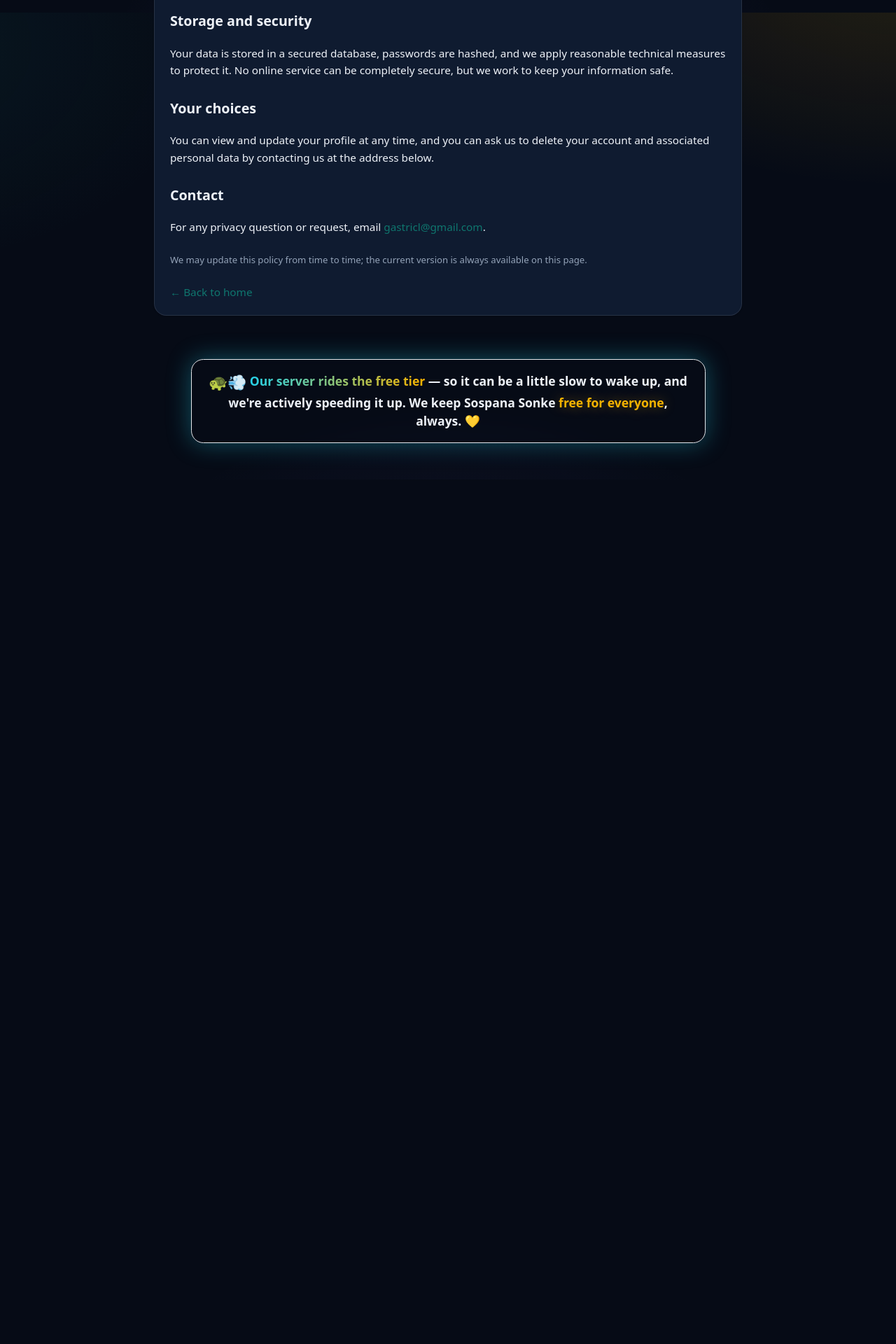
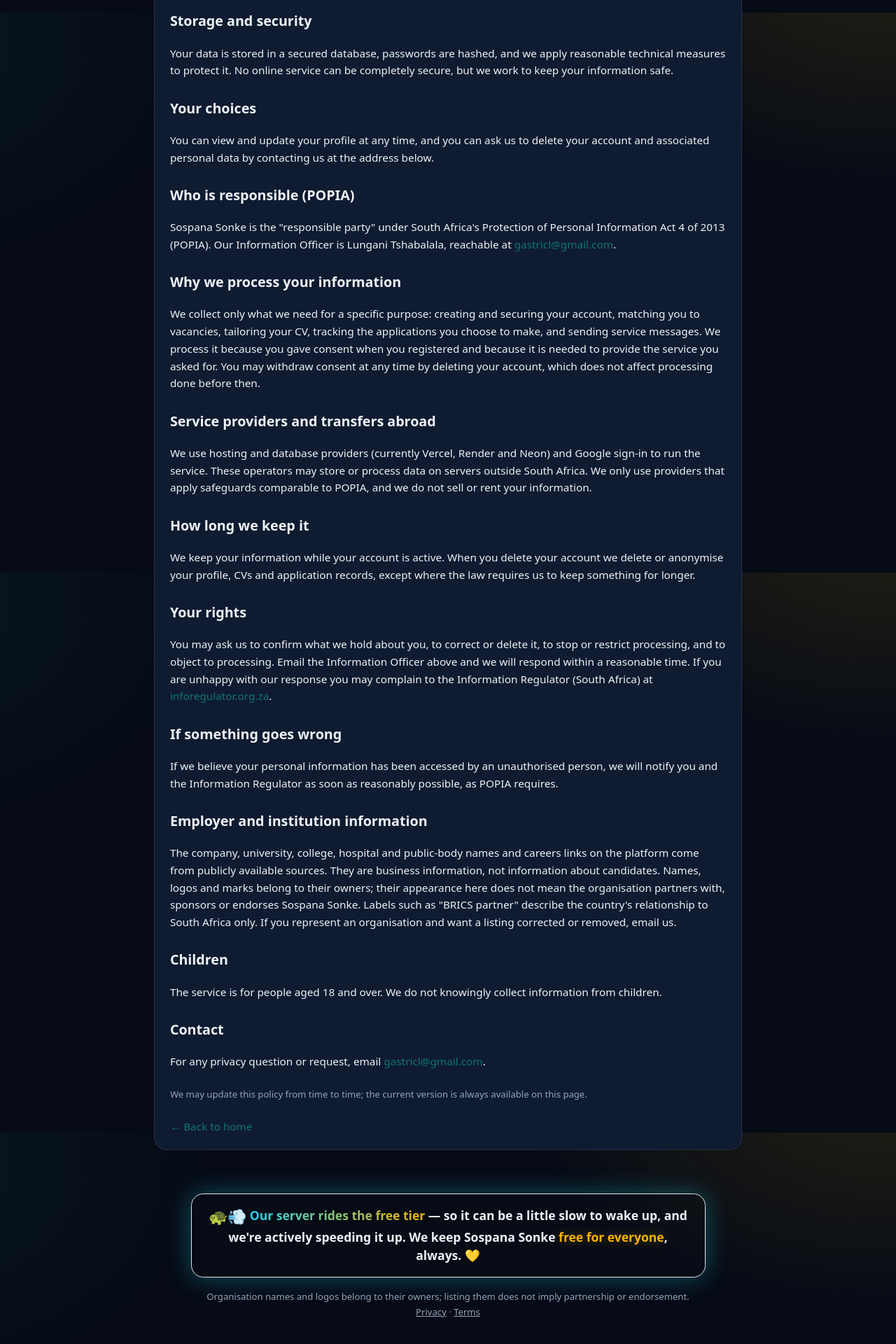
Before and after one commit to Hexmagistus/sospana-sonke, a Next.js app in the folder frontend/: page /privacy in a window 1280 px wide. Shown: the part 782-2702 px from the top of the page at 70% size. Before the commit the page ends 1467 px from the top, so only its background shows below. Built offline with nearby package versions, Linux system fonts and the light colour scheme; no server answers.

Commit message:
POPIA compliance: registration consent, expanded privacy policy, third-party/trade mark disclaimers
Co-Authored-By: Claude Sonnet 5 <noreply@anthropic.com>
Claude-Session: https://claude.ai/code/session_01NVFy4w6ch7jpYAFoCrKrvb

```diff
--- a/frontend/src/app/layout.tsx
+++ b/frontend/src/app/layout.tsx
@@ -148,6 +148,13 @@ export default function RootLayout({ children }: { children: React.ReactNode })
                   <span className="font-extrabold text-ss-primary" style={{ textShadow: "0 0 18px var(--ss-primary-glow)" }}>free for everyone</span>, always. 💛
                 </p>
               </div>
+              <p className="mx-auto mt-4 max-w-2xl text-center text-xs leading-relaxed text-ss-muted">
+                Organisation names and logos belong to their owners; listing them does not imply
+                partnership or endorsement.{" "}
+                <a href="/privacy" className="underline hover:text-ss-text">Privacy</a>
+                {" · "}
+                <a href="/terms" className="underline hover:text-ss-text">Terms</a>
+              </p>
             </footer>
             <MobileBottomNav />
             <CommandPalette />
--- a/frontend/src/app/privacy/page.tsx
+++ b/frontend/src/app/privacy/page.tsx
@@ -8,7 +8,7 @@ export default function PrivacyPage() {
     <div className="mx-auto mt-8 max-w-3xl">
       <Card>
         <h1 className="mb-1 text-2xl font-bold text-ss-text">Privacy Policy</h1>
-        <p className="mb-6 text-sm text-ss-muted">Last updated: 6 September 2026</p>
+        <p className="mb-6 text-sm text-ss-muted">Last updated: 20 September 2026</p>
         <div className="space-y-4 text-sm leading-relaxed text-ss-text">
           <p>
             Sospana Sonke (&quot;we&quot;, &quot;us&quot;) helps job seekers across Southern Africa
@@ -58,6 +58,67 @@ export default function PrivacyPage() {
             account and associated personal data by contacting us at the address below.
           </p>
 
+          <h2 className="pt-2 text-lg font-semibold text-ss-text">Who is responsible (POPIA)</h2>
+          <p>
+            Sospana Sonke is the &quot;responsible party&quot; under South Africa&apos;s Protection of
+            Personal Information Act 4 of 2013 (POPIA). Our Information Officer is Lungani Tshabalala,
+            reachable at <a className="text-brand hover:underline" href="mailto:gastricl@gmail.com">gastricl@gmail.com</a>.
+          </p>
+
+          <h2 className="pt-2 text-lg font-semibold text-ss-text">Why we process your information</h2>
+          <p>
+            We collect only what we need for a specific purpose: creating and securing your account,
+            matching you to vacancies, tailoring your CV, tracking the applications you choose to make,
+            and sending service messages. We process it because you gave consent when you registered
+            and because it is needed to provide the service you asked for. You may withdraw consent at
+            any time by deleting your account, which does not affect processing done before then.
+          </p>
+
+          <h2 className="pt-2 text-lg font-semibold text-ss-text">Service providers and transfers abroad</h2>
+          <p>
+            We use hosting and database providers (currently Vercel, Render and Neon) and Google sign-in
+            to run the service. These operators may store or process data on servers outside South
+            Africa. We only use providers that apply safeguards comparable to POPIA, and we do not sell
+            or rent your information.
+          </p>
+
+          <h2 className="pt-2 text-lg font-semibold text-ss-text">How long we keep it</h2>
+          <p>
+            We keep your information while your account is active. When you delete your account we delete
+            or anonymise your profile, CVs and application records, except where the law requires us to
+            keep something for longer.
+          </p>
+
+          <h2 className="pt-2 text-lg font-semibold text-ss-text">Your rights</h2>
+          <p>
+            You may ask us to confirm what we hold about you, to correct or delete it, to stop or
+            restrict processing, and to object to processing. Email the Information Officer above and we
+            will respond within a reasonable time. If you are unhappy with our response you may complain
+            to the Information Regulator (South Africa) at{" "}
+            <a className="text-brand hover:underline" href="https://inforegulator.org.za" target="_blank" rel="noopener noreferrer">inforegulator.org.za</a>.
+          </p>
+
+          <h2 className="pt-2 text-lg font-semibold text-ss-text">If something goes wrong</h2>
+          <p>
+            If we believe your personal information has been accessed by an unauthorised person, we
+            will notify you and the Information Regulator as soon as reasonably possible, as POPIA requires.
+          </p>
+
+          <h2 className="pt-2 text-lg font-semibold text-ss-text">Employer and institution information</h2>
+          <p>
+            The company, university, college, hospital and public-body names and careers links on the
+            platform come from publicly available sources. They are business information, not information
+            about candidates. Names, logos and marks belong to their owners; their appearance here does not
+            mean the organisation partners with, sponsors or endorses Sospana Sonke. Labels such as
+            &quot;BRICS partner&quot; describe the country&apos;s relationship to South Africa only. If you
+            represent an organisation and want a listing corrected or removed, email us.
+          </p>
+
+          <h2 className="pt-2 text-lg font-semibold text-ss-text">Children</h2>
+          <p>
+            The service is for people aged 18 and over. We do not knowingly collect information from children.
+          </p>
+
           <h2 className="pt-2 text-lg font-semibold text-ss-text">Contact</h2>
           <p>
             For any privacy question or request, email{" "}
--- a/frontend/src/app/register/page.tsx
+++ b/frontend/src/app/register/page.tsx
@@ -18,6 +18,7 @@ export default function RegisterPage() {
   });
   const [error, setError] = useState("");
   const [busy, setBusy] = useState(false);
+  const [consent, setConsent] = useState(false);
 
   function set(k: string, v: string) {
     setForm((f) => ({ ...f, [k]: v }));
@@ -26,6 +27,10 @@ export default function RegisterPage() {
   async function submit(e: React.FormEvent) {
     e.preventDefault();
     setError("");
+    if (!consent) {
+      setError("Please accept the Privacy Policy and Terms to create your account.");
+      return;
+    }
     setBusy(true);
     try {
       await register(form);
@@ -88,7 +93,23 @@ export default function RegisterPage() {
             <Field label="Password (min 8 characters)">
               <Input type="password" value={form.password} onChange={(e) => set("password", e.target.value)} required minLength={8} />
             </Field>
-            <Button type="submit" loading={busy} disabled={busy} glow className="w-full">
+            <label className="flex items-start gap-2 text-sm text-ss-muted">
+              <input
+                type="checkbox"
+                checked={consent}
+                onChange={(e) => setConsent(e.target.checked)}
+                className="mt-1 h-4 w-4 shrink-0 accent-[#f5b301]"
+                required
+              />
+              <span>
+                I have read the{" "}
+                <Link href="/privacy" target="_blank" className="text-brand hover:underline">Privacy Policy</Link>{" "}
+                and{" "}
+                <Link href="/terms" target="_blank" className="text-brand hover:underline">Terms</Link>, and I agree
+                that Sospana Sonke may process my personal information to match me to vacancies, as described there (POPIA).
+              </span>
+            </label>
+            <Button type="submit" loading={busy} disabled={busy || !consent} glow className="w-full">
               {busy ? "Creating…" : "Create account"}
             </Button>
           </form>
--- a/frontend/src/app/terms/page.tsx
+++ b/frontend/src/app/terms/page.tsx
@@ -8,7 +8,7 @@ export default function TermsPage() {
     <div className="mx-auto mt-8 max-w-3xl">
       <Card>
         <h1 className="mb-1 text-2xl font-bold text-brand">Terms of Service</h1>
-        <p className="mb-6 text-sm text-ss-muted">Last updated: 6 September 2026</p>
+        <p className="mb-6 text-sm text-ss-muted">Last updated: 20 September 2026</p>
         <div className="space-y-4 text-sm leading-relaxed text-ss-text">
           <p>
             These terms govern your use of Sospana Sonke (the &quot;Service&quot;). By creating an
@@ -43,6 +43,13 @@ export default function TermsPage() {
             an external site is available. Your application and any hiring decision are between you and
             the employer.
           </p>
+          <p>
+            Employer, university, college, hospital and public-body names, logos and trade marks belong
+            to their owners and are used only to identify them. Sospana Sonke is independent and is not
+            affiliated with, sponsored by or endorsed by any listed organisation, including those grouped
+            under &quot;BRICS partners&quot;. We link to vacancy pages rather than copying job adverts, and
+            we do not permit bulk copying (scraping) of our curated directory.
+          </p>
 
           <h2 className="pt-2 text-lg font-semibold text-ss-text">Availability and changes</h2>
           <p>
```
